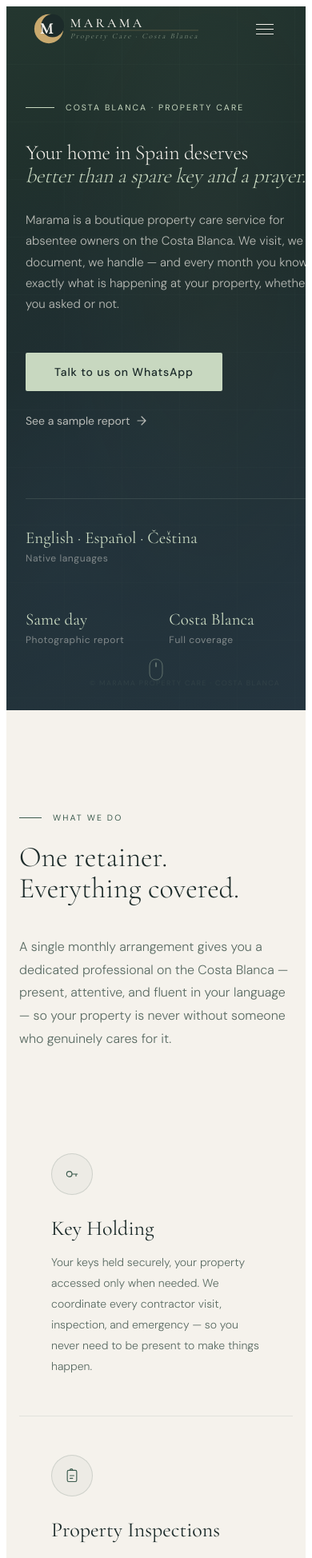
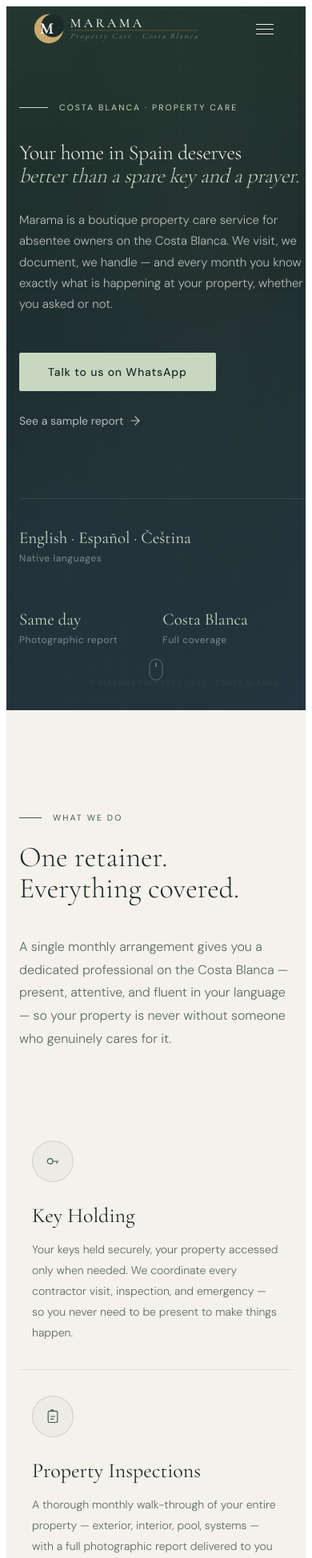
Before and after one commit to JariMarama/marama-web, a Next.js app: page / in a window 390 px wide. Shown: the top 1948 px of the page at 80% size. Built offline with nearby package versions, Linux system fonts and the light colour scheme.

Commit message:
Fix: root overflow hidden, all inner containers responsive padding

```diff
--- a/app/MaramaPage.js
+++ b/app/MaramaPage.js
@@ -602,7 +602,7 @@ export default function MaramaPage() {
         <div style={{position:"absolute",bottom:"1.75rem",right:"2rem",fontFamily:sans,fontSize:"9px",letterSpacing:"0.14em",color:"rgba(200,216,192,0.16)",textTransform:"uppercase"}}>© Marama Property Care · Costa Blanca</div>
       </div>
       <div style={{position:"absolute",inset:0,background:"linear-gradient(to bottom,rgba(28,43,42,0.1) 0%,rgba(28,43,42,0.52) 100%)",zIndex:1}}/>
-      <div style={{position:"relative",zIndex:2,maxWidth:"1280px",margin:"0 auto",padding:"120px 1.5rem 80px",width:"100%"}}>
+      <div style={{position:"relative",zIndex:2,maxWidth:"1280px",margin:"0 auto",padding:"120px clamp(1rem,4vw,1.5rem) 80px",width:"100%"}}>
         <div style={{display:"flex",alignItems:"center",gap:"14px",marginBottom:"2.25rem",...fd(0)}}>
           <div style={{width:"36px",height:"1px",background:C.sage}}/>
           <span style={{fontFamily:sans,fontSize:"10.5px",letterSpacing:"0.2em",color:C.sage,textTransform:"uppercase"}}>{c.eyebrow}</span>
@@ -653,7 +653,7 @@ export default function MaramaPage() {
         </div>
         <div style={{display:"grid",gridTemplateColumns:"repeat(auto-fit,minmax(260px,1fr))",gap:"1px",background:"rgba(61,92,79,0.1)"}}>
           {c.svcs.map((svc,i)=>(
-            <div key={svc.t} style={{background:C.linen,padding:"3rem 2.5rem",cursor:"default",...rv(svcVis,0.08+i*0.1)}}
+            <div key={svc.t} style={{background:C.linen,padding:"2rem clamp(1rem,4vw,2.5rem)",cursor:"default",...rv(svcVis,0.08+i*0.1)}}
               onMouseEnter={e=>e.currentTarget.style.background=C.linMid}
               onMouseLeave={e=>e.currentTarget.style.background=C.linen}>
               <div style={{marginBottom:"1.75rem",display:"inline-flex",alignItems:"center",justifyContent:"center",width:"50px",height:"50px",borderRadius:"50%",border:`1px solid rgba(61,92,79,0.18)`,background:"rgba(61,92,79,0.04)"}}>
@@ -759,7 +759,7 @@ export default function MaramaPage() {
           {c.pr_tiers.map((tier,i)=>(
             <div key={tier.name} style={{
               background:tier.highlight?C.forest:C.linen,
-              padding:"3rem 2.5rem",
+              padding:"2rem clamp(1rem,4vw,2.5rem)",
               position:"relative",
             }}>
               {tier.highlight&&<div style={{position:"absolute",top:"1.5rem",right:"1.5rem",fontFamily:sans,fontSize:"9px",fontWeight:500,letterSpacing:"0.12em",textTransform:"uppercase",background:C.sage,color:C.forest,padding:"4px 12px",borderRadius:"20px"}}>{c.pr_popular}</div>}
@@ -906,7 +906,7 @@ export default function MaramaPage() {
           <div style={{...rv(abtVis,0.2,"X",32)}}>
             <div style={{marginBottom:"3rem",position:"relative"}}>
               <div style={{position:"absolute",top:"-1rem",left:"-0.5rem",fontFamily:serif,fontSize:"160px",fontWeight:300,color:"rgba(61,92,79,0.06)",lineHeight:1,userSelect:"none",pointerEvents:"none"}}>M</div>
-              <div style={{position:"relative",padding:"2.5rem",background:C.forest,borderRadius:"2px"}}>
+              <div style={{position:"relative",padding:"clamp(1.25rem,4vw,2.5rem)",background:C.forest,borderRadius:"2px"}}>
                 <div style={{width:"28px",height:"1px",background:C.sage,marginBottom:"1.5rem"}}/>
                 <p style={{fontFamily:serif,fontSize:"clamp(18px,2.5vw,22px)",fontWeight:300,color:C.linen,lineHeight:1.72,margin:"0 0 1.75rem",fontStyle:"italic"}}>{c.about_q}</p>
                 <p style={{fontFamily:sans,fontSize:"12px",letterSpacing:"0.1em",color:"rgba(200,216,192,0.5)",margin:0,textTransform:"uppercase"}}>{c.about_attr}</p>
@@ -1038,7 +1038,7 @@ export default function MaramaPage() {
   );
 
   return (
-    <div style={{fontFamily:sans,background:C.forest}}>
+    <div style={{fontFamily:sans,background:C.forest,overflowX:"hidden"}}>
       {Nav}
       {Hero}
       {Services}
```
